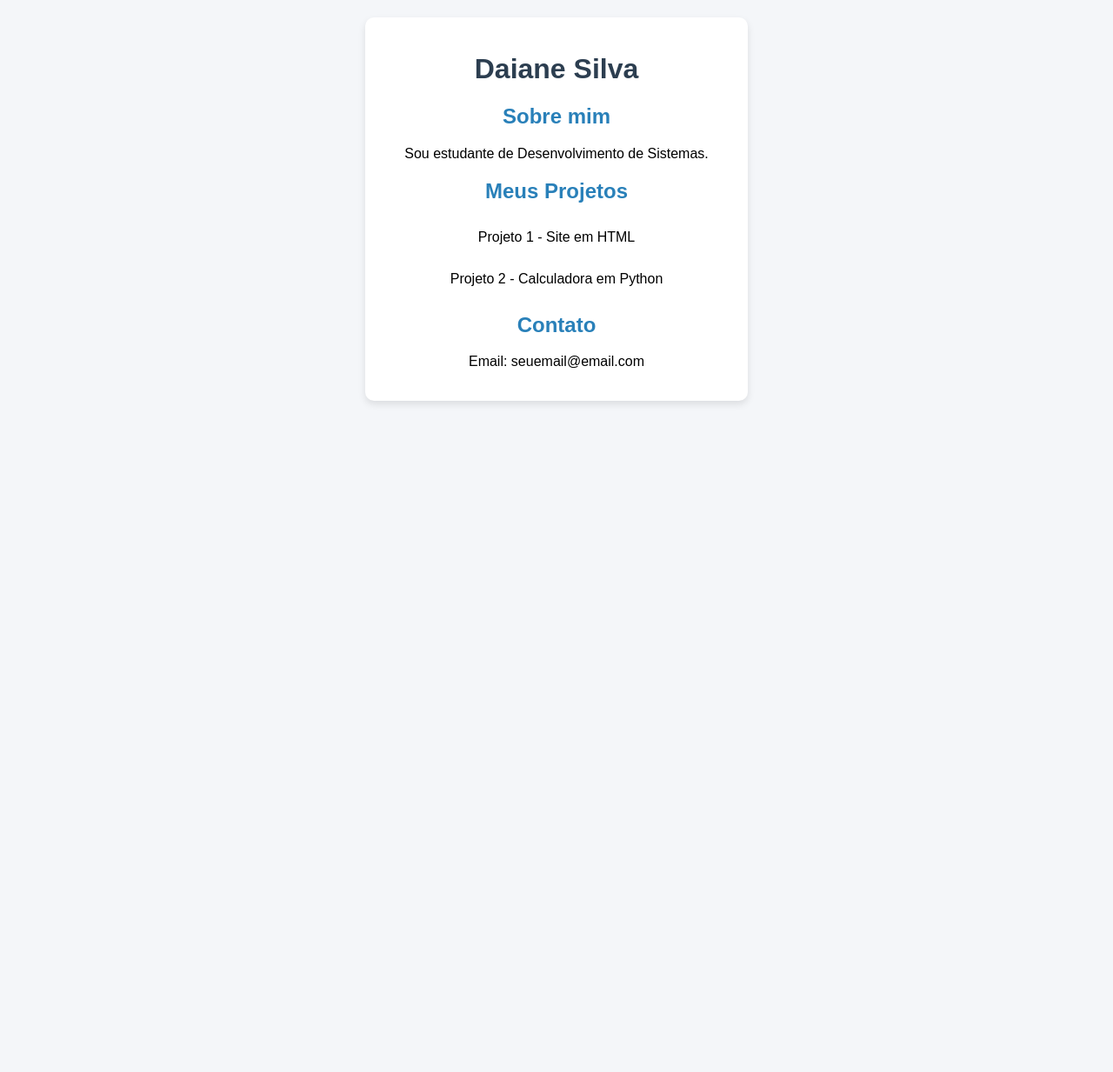
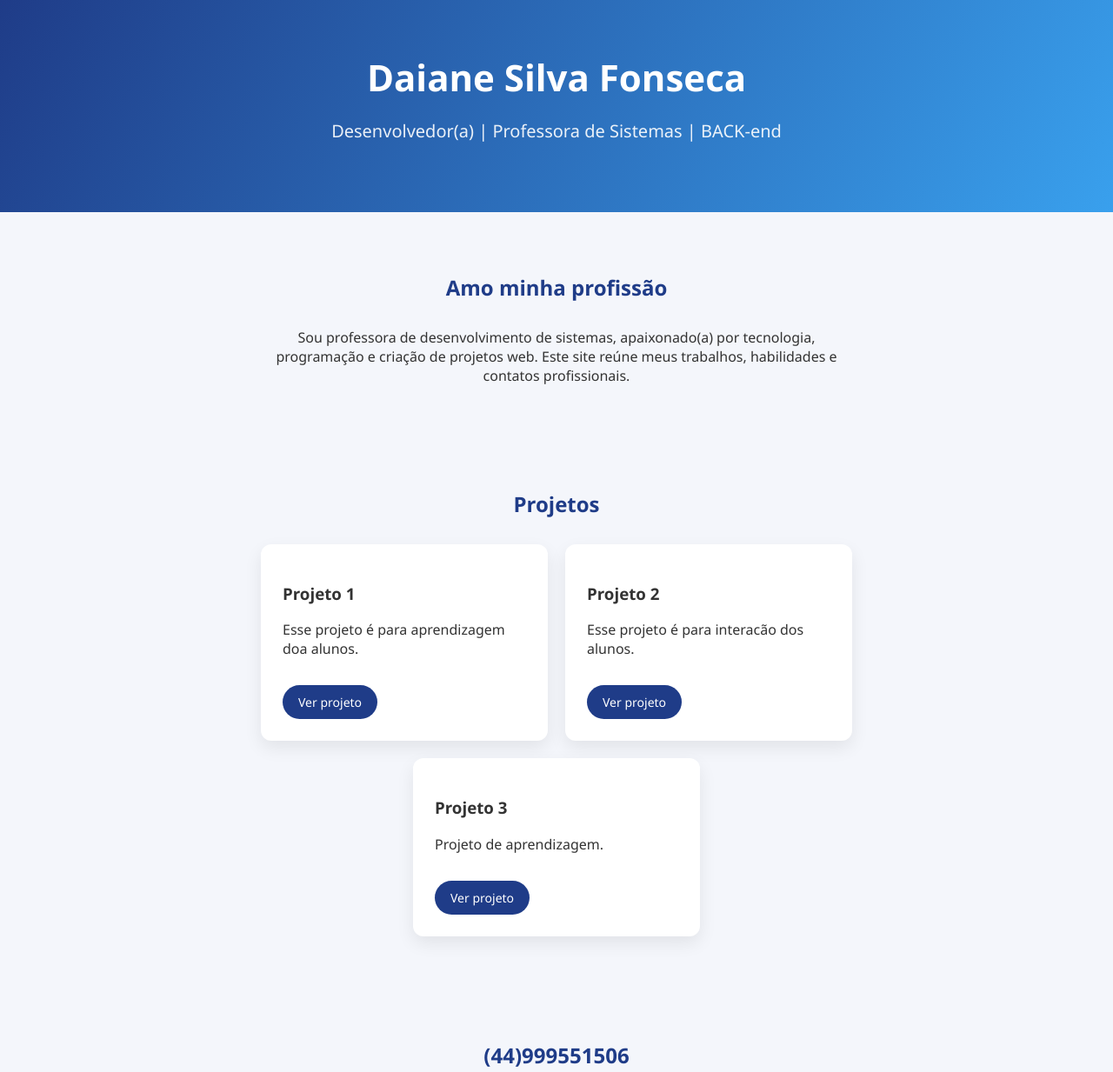
Before and after one commit to oliveirasilvakaua2312-rgb/portifolio_aluno, a plain HTML site: page index.html in a window 1280 px wide. Shown: the top 1233 px of the page at 87% size. Before the commit the page ends 800 px from the top, so only its background shows below. Drawn offline with Linux system fonts and the light colour scheme.

Commit message:
Update index.html

```diff
--- a/index.html
+++ b/index.html
@@ -1,64 +1,139 @@
 <!DOCTYPE html>
-<html>
+<html lang="pt-br">
 <head>
-    <title>Meu Portfólio</title>
+<meta charset="UTF-8">
+<meta name="viewport" content="width=device-width, initial-scale=1.0">
+<title>Portfólio Profissional</title>
 
 <style>
-        body {
-            background-color: #f4f6f9;
-            font-family: Arial, sans-serif;
-            text-align: center;
+    body{
+        margin:0;
+        font-family: 'Segoe UI', sans-serif;
+        background:#f4f6fb;
+        color:#333;
     }
 
-        h1 {
-            color: #2c3e50;
+    header{
+        background:linear-gradient(120deg,#1f3c88,#39a0ed);
+        color:white;
+        padding:60px 20px;
+        text-align:center;
     }
 
-        h2 {
-            color: #2980b9;
+    header h1{
+        margin:0;
+        font-size:42px;
     }
 
-        ul {
-            list-style: none;
-            padding: 0;
+    header p{
+        font-size:20px;
+        opacity:0.9;
     }
 
-        li {
-            background-color: white;
-            margin: 10px auto;
-            padding: 10px;
-            width: 300px;
-            border-radius: 8px;
+    section{
+        padding:50px 20px;
+        max-width:1000px;
+        margin:auto;
     }
 
-        .card {
-            background-color: white;
-            width: 400px;
-            margin: 20px auto;
-            padding: 20px;
-            border-radius: 10px;
-            box-shadow: 0px 4px 8px rgba(0,0,0,0.1);
+    h2{
+        text-align:center;
+        margin-bottom:30px;
+        color:#1f3c88;
+    }
+
+    .cards{
+        display:flex;
+        flex-wrap:wrap;
+        gap:20px;
+        justify-content:center;
+    }
+
+    .card{
+        background:white;
+        padding:25px;
+        width:280px;
+        border-radius:12px;
+        box-shadow:0 8px 20px rgba(0,0,0,0.08);
+        transition:0.3s;
+    }
+
+    .card:hover{
+        transform:translateY(-6px);
+    }
+
+    .btn{
+        display:inline-block;
+        margin-top:15px;
+        padding:10px 18px;
+        background:#1f3c88;
+        color:white;
+        border-radius:20px;
+        text-decoration:none;
+        font-size:14px;
+    }
+
+    footer{
+        background:#1f3c88;
+        color:white;
+        text-align:center;
+        padding:20px;
+        margin-top:40px;
     }
 </style>
 </head>
 
 <body>
 
+<header>
+    <h1>Daiane Silva Fonseca</h1>
+    <p>Desenvolvedor(a) | Professora de Sistemas | BACK-end</p>
+</header>
+
+<section>
+    <h2>Amo minha profissão</h2>
+    <p style="text-align:center; max-width:700px; margin:auto;">
+        Sou professora  de desenvolvimento de sistemas, apaixonado(a) por tecnologia,
+        programação e criação de projetos web. Este site reúne meus trabalhos,
+        habilidades e contatos profissionais.
+    </p>
+</section>
+
+<section>
+    <h2>Projetos</h2>
+    <div class="cards">
         <div class="card">
-        <h1>Daiane Silva</h1>
+            <h3>Projeto 1</h3>
+            <p>Esse projeto é para aprendizagem doa alunos.</p>
+            <a href="#" class="btn">Ver projeto</a>
+        </div>
 
-        <h2>Sobre mim</h2>
-        <p>Sou estudante de Desenvolvimento de Sistemas.</p>
+        <div class="card">
+            <h3>Projeto 2</h3>
+            <p>Esse projeto é para interacão dos alunos.</p>
+            <a href="#" class="btn">Ver projeto</a>
+        </div>
 
-        <h2>Meus Projetos</h2>
-        <ul>
-            <li>Projeto 1 - Site em HTML</li>
-            <li>Projeto 2 - Calculadora em Python</li>
-        </ul>
+        <div class="card">
+            <h3>Projeto 3</h3>
+            <p>Projeto de aprendizagem.</p>
+            <a href="#" class="btn">Ver projeto</a>
+        </div>
+    </div>
+</section>
 
-        <h2>Contato</h2>
-        <p>Email: seuemail@email.com</p>
-    </div>
+<section>
+    <h2>(44)999551506</h2>
+    <p style="text-align:center;">
+        📧 daiane.silva.fonseca@escolapr.gov.br<br>
+        💼 LinkedIn: seu perfil<br>
+        💻 GitHub: daifonseca1989
+    </p>
+</section>
+
+<footer>
+    <p>© 2026 - Daiane Silva Fonseca | Portfólio Profissional</p>
+</footer>
 
 </body>
 </html>
```
Lines whose indentation alone changed are shown as unchanged.
